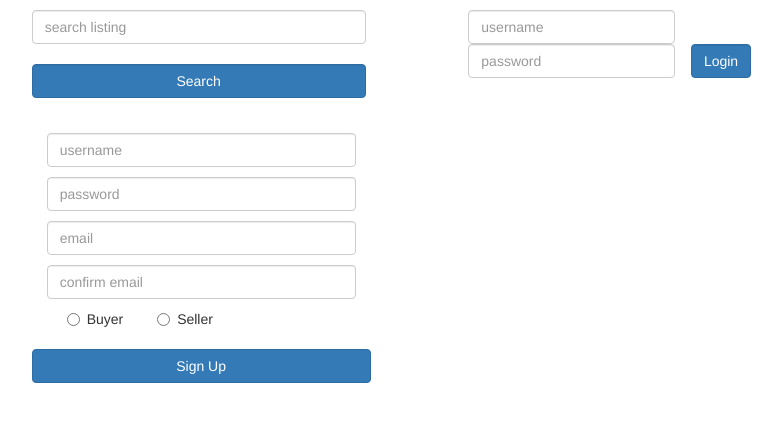
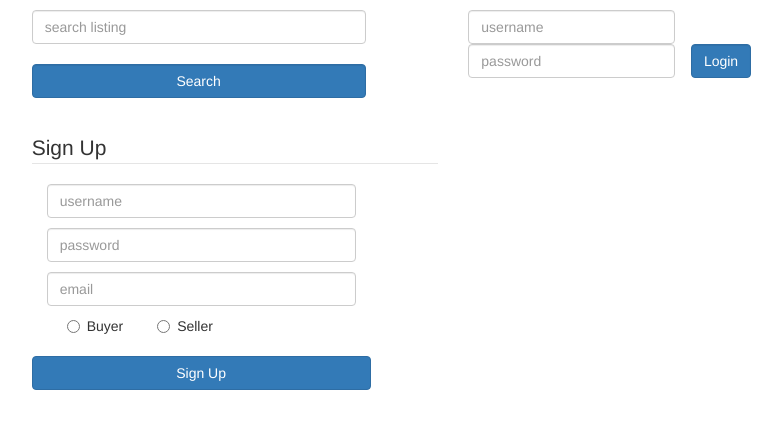
Before and after one commit to edchtzwe/self, a PHP site: page / in a window 1280 px wide. Shown: the top 429 px of the page, without its empty margins (405-1187 px from the left). Run offline with PHP 8.4, Linux system fonts and the light colour scheme.

Commit message:
>>Chong Tze Wei @ Edmund; 7440820@gmail.com; https://au.linkedin.com/in/chong-tze-wei-7b7564103 >>Email validation added. Sign up back-end done.

```diff
--- a/index.php
+++ b/index.php
@@ -17,12 +17,13 @@
 	<DIV class="col-sm-4">
 		<!--This is the form that is to be submitted to the signup processing back-end-->
 		<P>
+        <FIELDSET>
+        <LEGEND>Sign Up</LEGEND>
 		<FORM method=post action="signup.php">
 		<DIV class="form-group col-lg-10">
 			<P><INPUT required name=signup_username class="form-control" placeholder="username"></p>
 			<P><INPUT required type=password class="form-control" name=signup_password placeholder="password"></P>
-			<P><INPUT required name=email class="form-control" placeholder="email"></P>
-			<P><INPUT required name=confirm_email class="form-control" placeholder="confirm email"></P>
+			<P><INPUT required pattern="[a-zA-Z0-9]+@[a-zA-Z0-9]+\.[a-z]{3}" name=email class="form-control" placeholder="email"></P>
 			<DIV class="radio-inline">
 				<P>
 				<LABEL FOR="buyer" class="radio-inline"><INPUT type=radio name="type" id="buyer" value=0>Buyer</LABEL>
@@ -38,6 +39,7 @@
 			</P>
 		</DIV>
 		</FORM>
+        </FIELDSET>
 	</DIV>
 	<DIV class="col-sm-4"><!--Right Side-Bar--></DIV>
 </DIV>
--- a/signup.php
+++ b/signup.php
@@ -47,7 +47,8 @@ if($insert_row){
     echo("Sign up successful.");
 }
 else{
-    //insert code to count existence of email
+    //email already exists
+    die("Email already exists. Please return to the last page and change it.");
 }
 
 ?>
```
